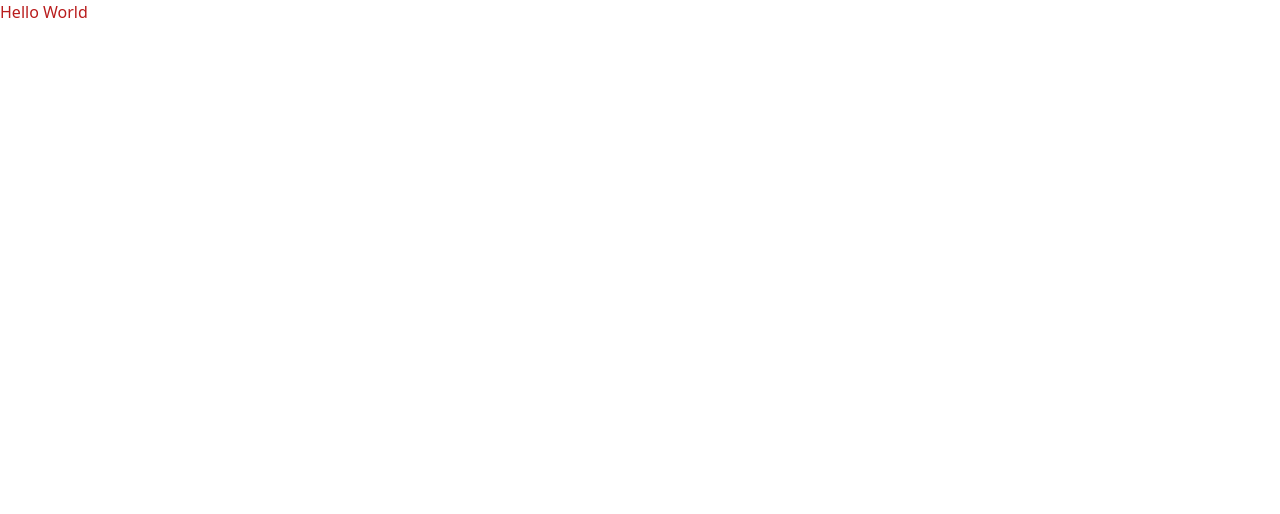
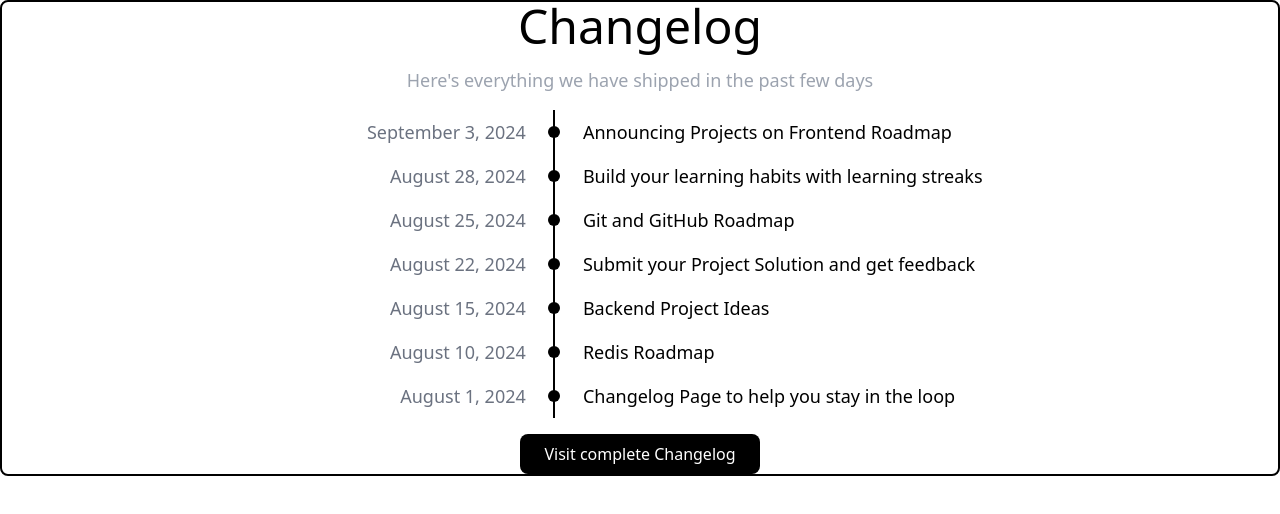
Before and after one commit to Marvin-Dem/Changelog-Component, a React (Vite) app: page / in a window 1280 px wide. Shown: the top 514 px of the page. Built offline with nearby package versions, Linux system fonts and the light colour scheme.

Commit message:
feat(#1):Changelog component

```diff
--- a/src/App.tsx
+++ b/src/App.tsx
@@ -1,3 +1,49 @@
+const dataArray = [
+    {
+        date: "September 3, 2024",
+        event: "Announcing Projects on Frontend Roadmap",
+    },
+    {
+        date: "August 28, 2024",
+        event: "Build your learning habits with learning streaks",
+    },
+    { date: "August 25, 2024", event: "Git and GitHub Roadmap" },
+    {
+        date: "August 22, 2024",
+        event: "Submit your Project Solution and get feedback",
+    },
+    { date: "August 15, 2024", event: "Backend Project Ideas" },
+    { date: "August 10, 2024", event: "Redis Roadmap" },
+    {
+        date: "August 1, 2024",
+        event: "Changelog Page to help you stay in the loop",
+    },
+];
+
 export default function App() {
-    return <div className="text-red-700">Hello World</div>;
+    return (
+        <div className="border-2 border-black rounded-lg flex flex-col items-center justify-center gap-y-4">
+            <h1 className="text-5xl">Changelog</h1>
+            <p className="text-gray-400 text-lg">
+                Here's everything we have shipped in the past few days
+            </p>
+            <div className="text-lg flex flex-col">
+                {dataArray.map((dataArray) => (
+                    <div className="grid grid-cols-12" key={dataArray.date}>
+                        <div className="text-gray-500 col-span-4 text-right py-2">
+                            {dataArray.date}
+                        </div>
+                        <div className="flex items-center justify-center relative">
+                            <div className="w-3 h-3 bg-black rounded-full absolute"></div>
+                            <div className="w-0.5 h-full bg-black"></div>
+                        </div>
+                        <div className="col-span-7 py-2">{dataArray.event}</div>
+                    </div>
+                ))}
+            </div>
+            <button className="bg-black rounded-lg text-white p-2 px-6 hover:bg-gray-700">
+                Visit complete Changelog
+            </button>
+        </div>
+    );
 }
```
